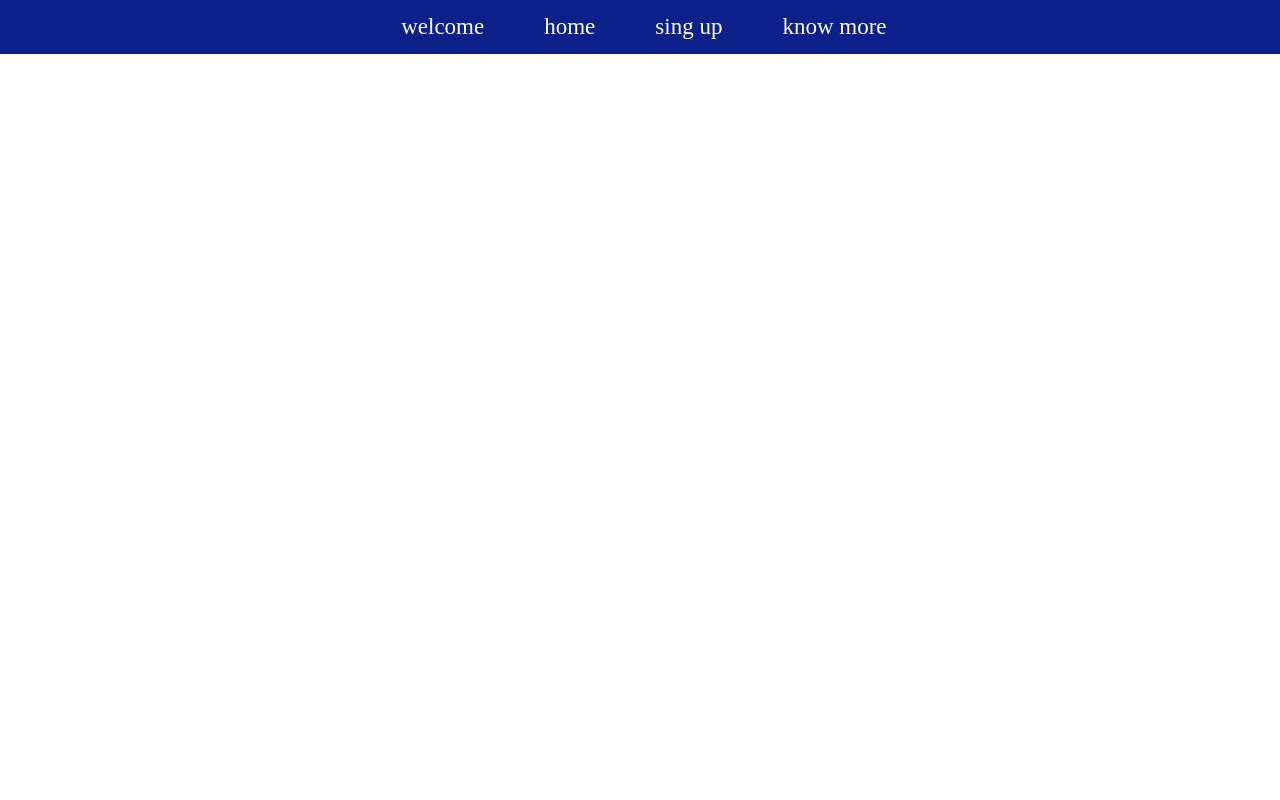
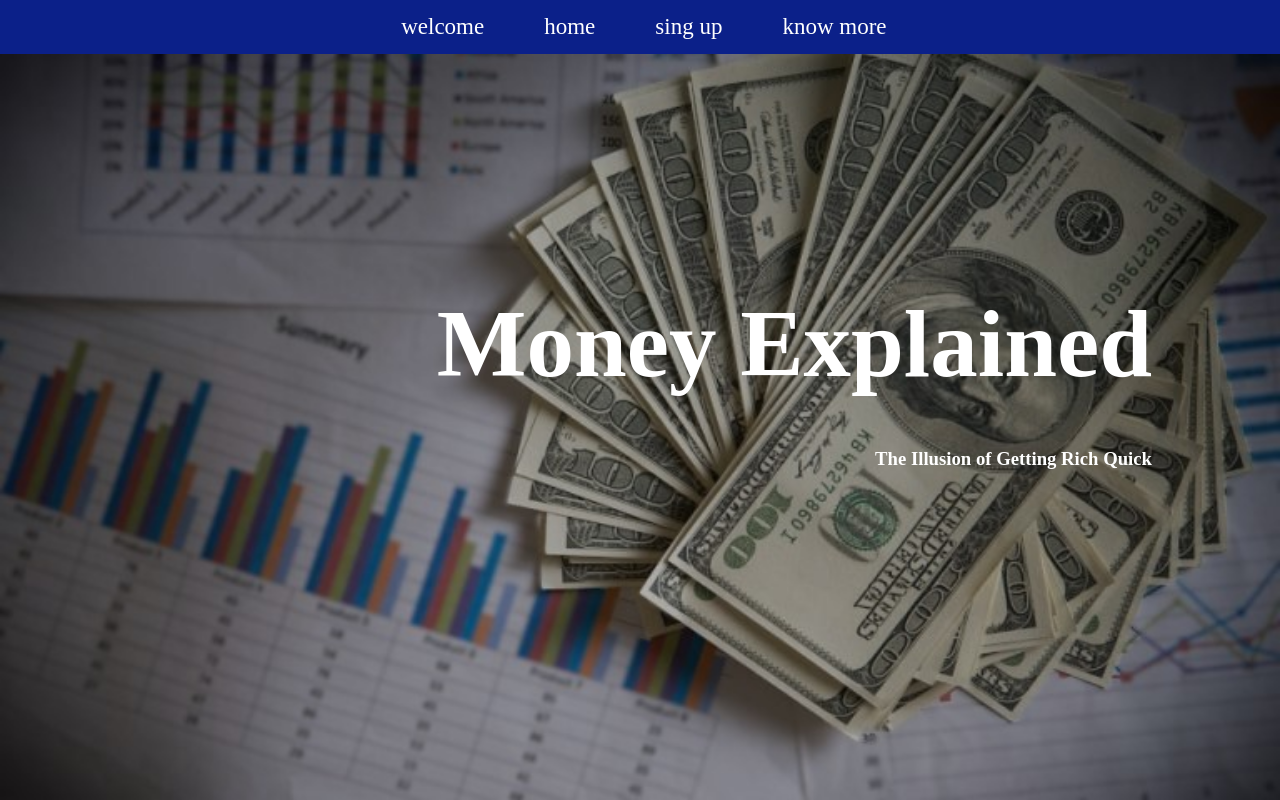
Before and after one commit to akajuh/money-explained, a plain HTML site: page index.html in a window 1280 px wide. Shown: the top 800 px of the page. Drawn offline with Linux system fonts and the light colour scheme.

Commit message:
Update estilo.css

```diff
--- a/estilo.css
+++ b/estilo.css
@@ -28,7 +28,7 @@ header{
 }
 
 .fundo{
-    background-image: url(img/billie-dollar-with-business-chart-768x492.jpg);
+    background-image: url(billie-dollar-with-business-chart-768x492.jpg);
     background-size: cover;
     height: 100%;
 
```
